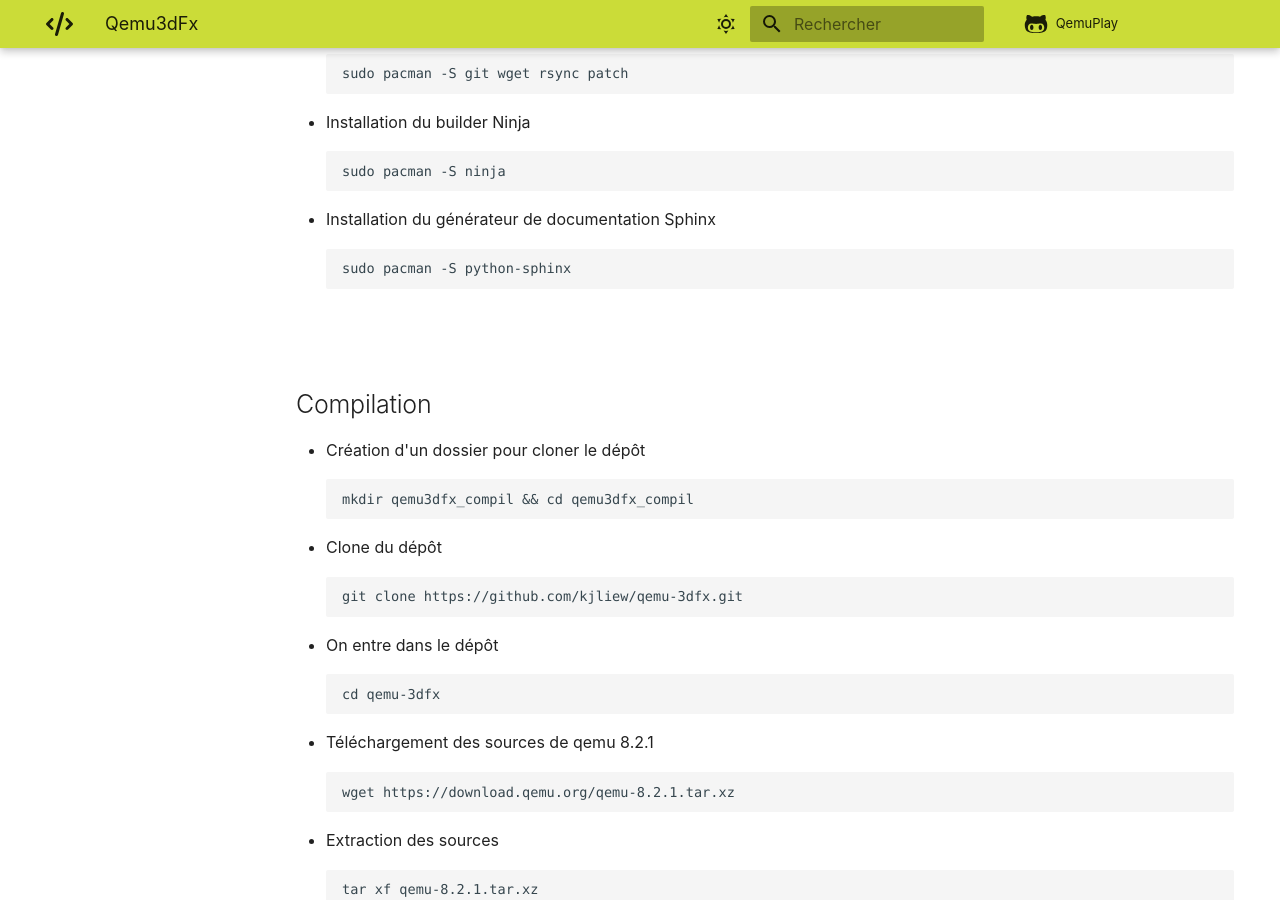
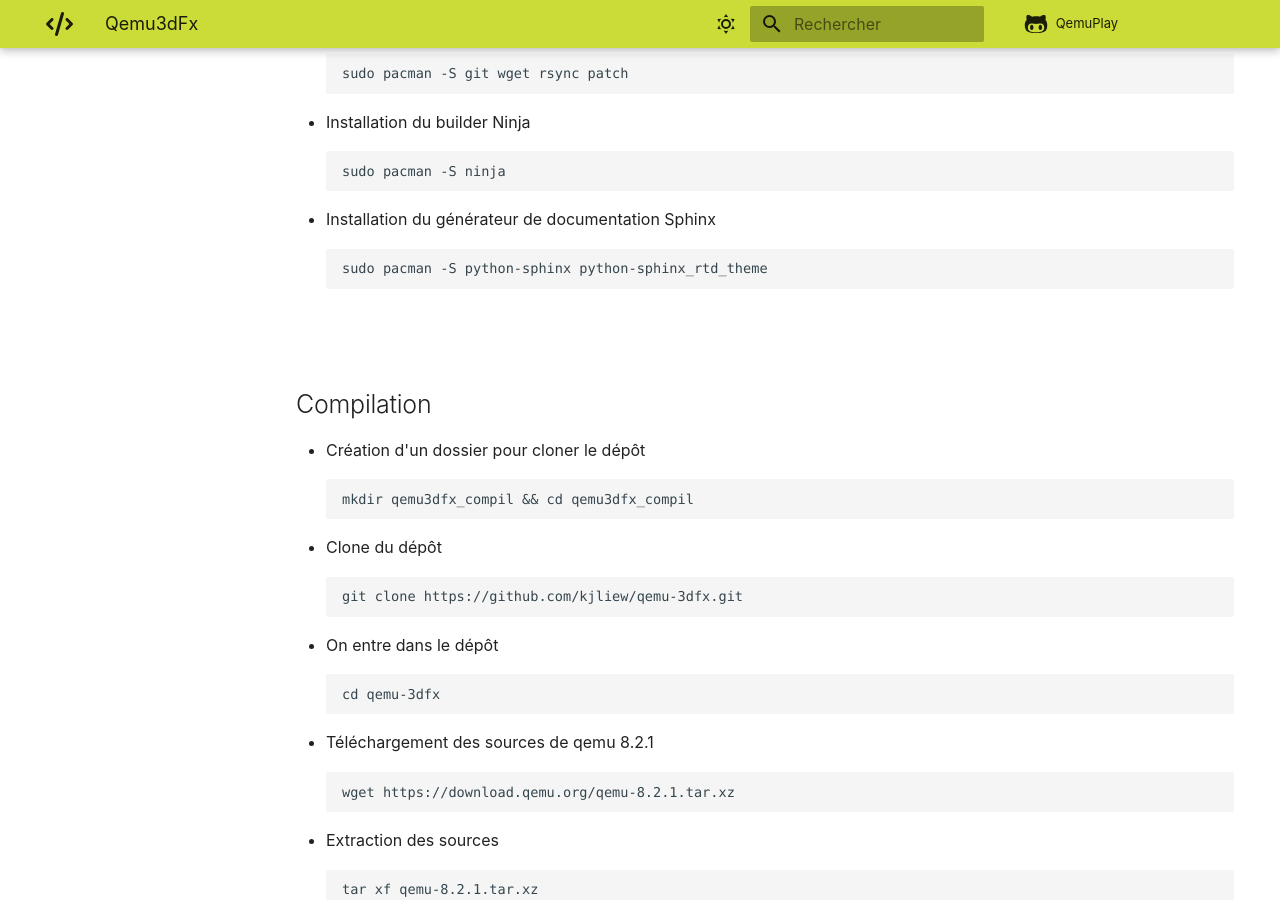
Before and after one commit to daerlnaxe/QemuPlay, an MkDocs documentation site: the page built from docs/90-developpement/Qemu3dFx.md, in a window 1280 px wide and 900 px high, scrolled down 329 px. Built offline with MkDocs 1.6.1 and Material for MkDocs 9.7.7, drawn with Linux system fonts in a browser that asks for light colours; comment, search, counter and statistics services are not loaded.

Commit message:
Update Qemu3dFx.md

````diff
--- a/docs/90-developpement/Qemu3dFx.md
+++ b/docs/90-developpement/Qemu3dFx.md
@@ -11,8 +11,7 @@ sudo pacman -S ninja
 ```
 - Installation du générateur de documentation Sphinx
 ```
-sudo pacman -S python-sphinx
-
+sudo pacman -S python-sphinx python-sphinx_rtd_theme
 ```
 
 
````
